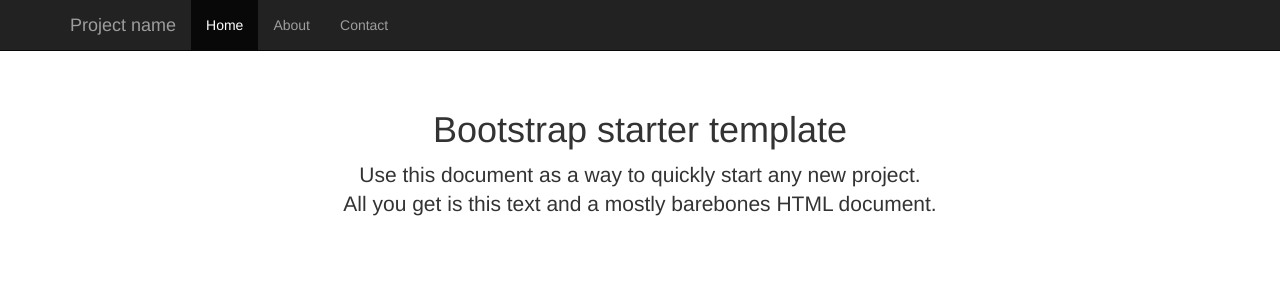
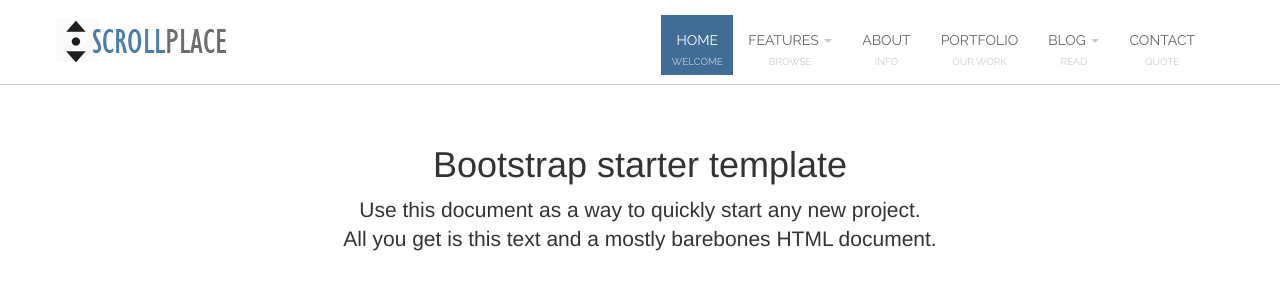
Before and after one commit to jimxshaw/css-bootstrap-template, a plain HTML site: page index.html in a window 1280 px wide. Drawn offline with nearby package versions, Linux system fonts and the light colour scheme.

Commit message:
finished navbar html & css

```diff
--- a/css/style.css
+++ b/css/style.css
@@ -1,7 +1,64 @@
 body {
-  padding-top: 50px;
+  padding-top: 85px;
 }
 .starter-template {
   padding: 40px 15px;
   text-align: center;
 }
+
+.navbar {
+  background: #fff;
+  min-height: 85px;
+  text-transform: uppercase;
+  font-family: "Raleway", sans-serif;
+  border-bottom: #ccc solid 1px;
+  padding-top: 15px;
+  text-align: center;
+}
+
+.navbar-brand {
+  padding: 0;
+}
+
+.navbar span {
+  font-size: 10px;
+  color: #ccc;
+  text-align: center;
+}
+
+.navbar-nav > li {
+  padding-bottom: 5px;
+}
+
+.navbar-nav > li > a {
+  padding-bottom: 0;
+  color: #666;
+}
+
+.nav > li > a:hover,
+.nav > li > a:focus {
+  background: none;
+}
+
+.navbar li:hover {
+  background: #f4f4f4;
+  cursor: pointer;
+}
+
+.navbar li li {
+  padding: 5px 0;
+  border-left: 4px solid #f4f4f4;
+}
+
+.navbar li li:hover {
+  border-left: 4px solid #406c96;
+}
+
+.navbar li.active {
+  background: #406c96;
+  color: #fff;
+}
+
+.navbar li.active a {
+  color: #fff;
+}
--- a/index.html
+++ b/index.html
@@ -8,36 +8,64 @@
 
     <title>Bootstrap Template</title>
 
+    <!-- Fonts -->
+    <link href='http://fonts.googleapis.com/css?family=Open+Sans' rel='stylesheet' type='text/css'>
+    <link href='http://fonts.googleapis.com/css?family=Raleway' rel='stylesheet' type='text/css'>
+
     <!-- Bootstrap core CSS -->
     <link href="css/bootstrap.css" rel="stylesheet">
+    <link href="css/font-awesome.css" rel="stylesheet">
 
     <!-- Custom styles for this template -->
     <link href="css/style.css" rel="stylesheet">
-
   </head>
 
   <body>
 
-    <nav class="navbar navbar-inverse navbar-fixed-top">
+    <div class="navbar navbar-fixed-top" role="navigation">
       <div class="container">
         <div class="navbar-header">
-          <button type="button" class="navbar-toggle collapsed" data-toggle="collapse" data-target="#navbar" aria-expanded="false" aria-controls="navbar">
+          <button type="button" class="navbar-toggle collapsed" data-toggle="collapse" data-target=".navbar-collapse">
             <span class="sr-only">Toggle navigation</span>
             <span class="icon-bar"></span>
             <span class="icon-bar"></span>
             <span class="icon-bar"></span>
           </button>
-          <a class="navbar-brand" href="#">Project name</a>
+          <a class="navbar-brand" href="#"><img src="img/logo.png" alt="ScrollPlace"></a>
         </div>
-        <div id="navbar" class="collapse navbar-collapse">
+        <div class="collapse navbar-collapse navbar-right">
           <ul class="nav navbar-nav">
-            <li class="active"><a href="#">Home</a></li>
-            <li><a href="#about">About</a></li>
-            <li><a href="#contact">Contact</a></li>
+           <li class="active"><a href="index.html">Home</a><span>Welcome</span></li>
+              <li class="dropdown">
+                <a href="#" class="dropdown-toggle" data-toggle="dropdown">Features <span class="caret"></span></a><span>Browse</span>
+                <ul class="dropdown-menu" role="menu">
+                  <li><a href="typography.html"> Typography</a></li>
+                  <li><a href="components.html"> Components</a></li>
+                  <li><a href="blocks.html"> Block Styles</a></li>
+                  <li><a href="icons.html"> Icons</a></li>
+                  <li><a href="widgets.html">Widgets</a></li>
+                  <li><a href="scroller.html">Image Scroller</a></li>
+                  <li><a href="gallery.html">Portfolio Gallery</a></li>
+                  <li><a href="tables.html">Tables</a></li>
+                  <li><a href="forms.html"> Forms</a></li>
+                  <li><a href="grid.html">Grid System</a></li>
+                </ul>
+              </li>
+              <li><a href="about.html">About</a><span>Info</span></li>
+              <li><a href="portfolio.html">Portfolio</a><span>Our Work</span></li>
+              <li class="dropdown">
+                <a href="blog-right-sidebar.html" class="dropdown-toggle" data-toggle="dropdown">Blog <span class="caret"></span></a><span>Read</span>
+                <ul class="dropdown-menu" role="menu">
+                  <li><a href="blog-right-sidebar.html"> Blog - Right Sidebar</a></li>
+                  <li><a href="blog-left-sidebar.html">Blog - Left Sidebar</a></li>
+                  <li><a href="blog-no-sidebar.html">Blog - No Sidebar</a></li>
+                </ul>
+              </li>
+              <li><a href="contact.html">Contact</a><span>Quote</span></li>
           </ul>
         </div><!--/.nav-collapse -->
       </div>
-    </nav>
+    </div>
 
     <div class="container">
 
@@ -52,7 +80,8 @@
     <!-- Bootstrap core JavaScript
     ================================================== -->
     <!-- Placed at the end of the document so the pages load faster -->
-    <script src="https://ajax.googleapis.com/ajax/libs/jquery/1.11.2/jquery.min.js"></script>
+    <script src="https://ajax.googleapis.com/ajax/libs/jquery/1.11.1/jquery.min.js"></script>
     <script src="js/bootstrap.js"></script>
+
   </body>
 </html>
```
Also changed, not shown: img/desktop.png (added), img/imac.png (added), img/laptop.png (added), img/logo.png (added), img/mobile.png (added), 1 other file.
